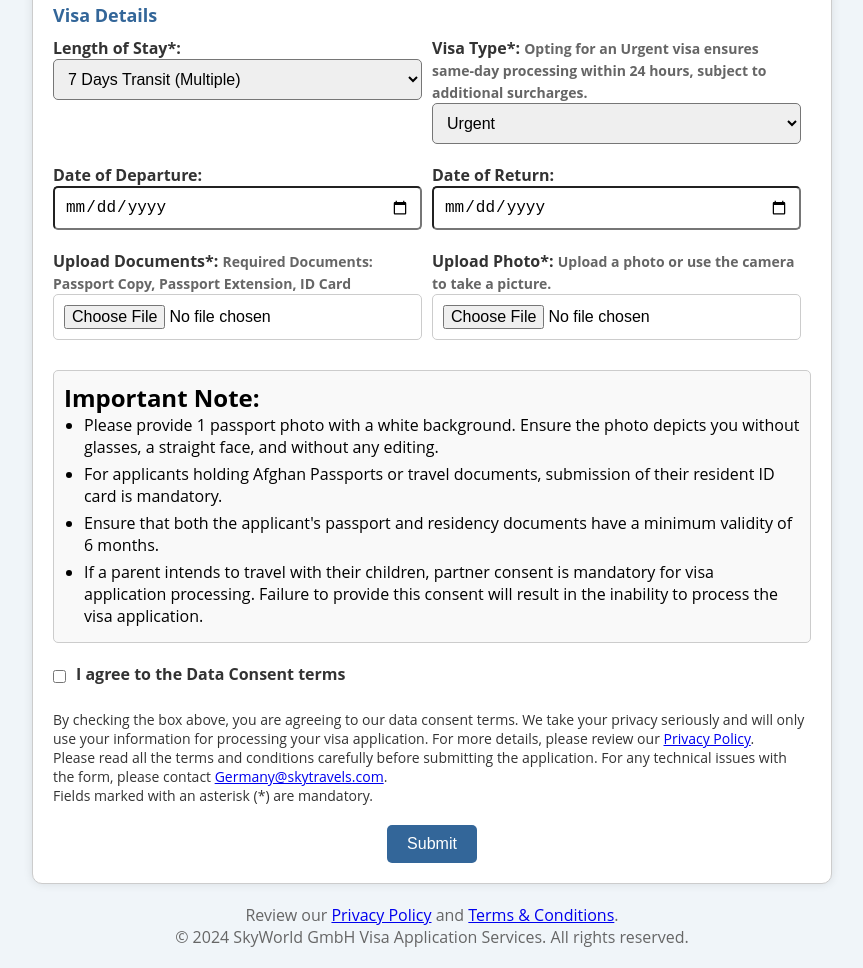
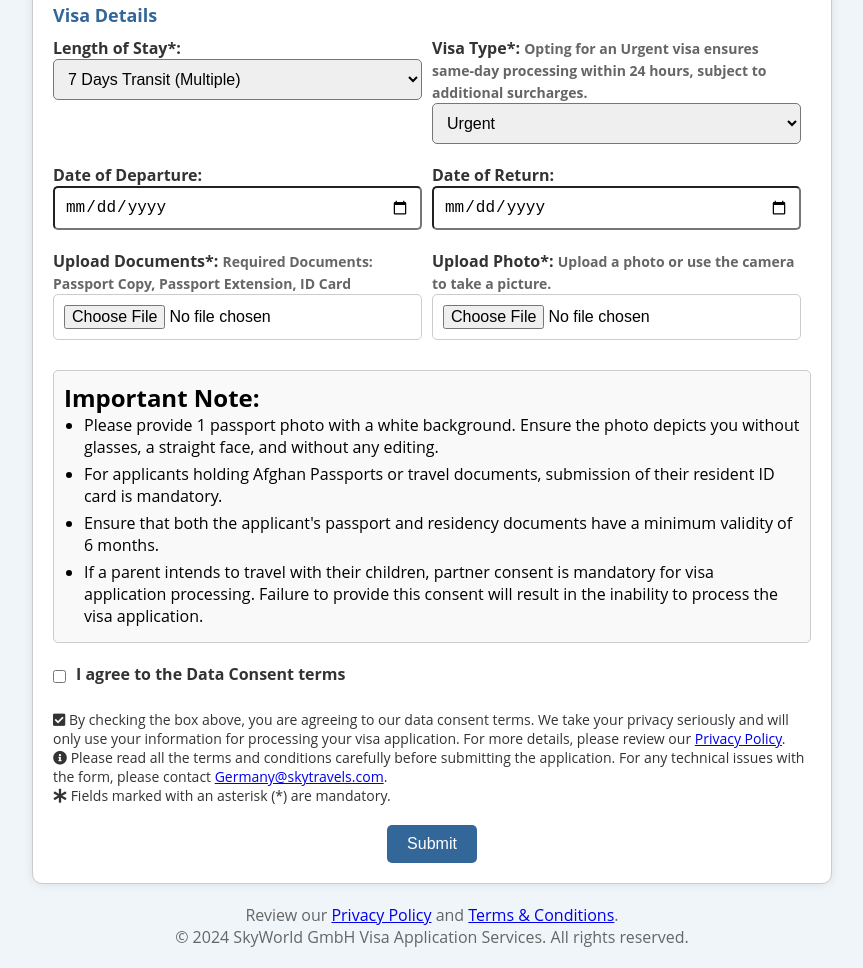
Before and after one commit to uncommonmayar/SkyWorldVisa.Online, a plain HTML site: page index.html in a window 1280 px wide. Shown: the part 911-1879 px from the top of the page, without its empty margins (208-1071 px from the left). Drawn offline with Linux system fonts and the light colour scheme.

Commit message:
Update index.html

```diff
--- a/index.html
+++ b/index.html
@@ -175,12 +175,11 @@
                 <label for="consent">I agree to the Data Consent terms</label>
             </div>
             <div class="consent-text">
-                By checking the box above, you are agreeing to our data consent terms. We take your privacy seriously and will only use your information for processing your visa application. For more details, please review our <a href="https://www.skytravels.com/privacy_policy">Privacy Policy</a>.
-                <p> <p>
-                <p>Please read all the terms and conditions carefully before submitting the application. For any technical issues with the form, please contact <a href="mailto:Germany@skytravels.com">Germany@skytravels.com</a>.</p>
-                <p> <p>
-                <p>Fields marked with an asterisk (*) are mandatory.</p>
+	            <p><i class="fas fa-check-square"></i> By checking the box above, you are agreeing to our data consent terms. We take your privacy seriously and will only use your information for processing your visa application. For more details, please review our <a href="https://www.skytravels.com/privacy_policy">Privacy Policy</a>.</p>
+	            <p><i class="fas fa-info-circle"></i> Please read all the terms and conditions carefully before submitting the application. For any technical issues with the form, please contact <a href="mailto:Germany@skytravels.com">Germany@skytravels.com</a>.</p>
+	            <p><i class="fas fa-asterisk"></i> Fields marked with an asterisk (*) are mandatory.</p>
             </div>
+
             <div class="buttons-container">
                 <input type="submit" value="Submit">
             </div>
```
